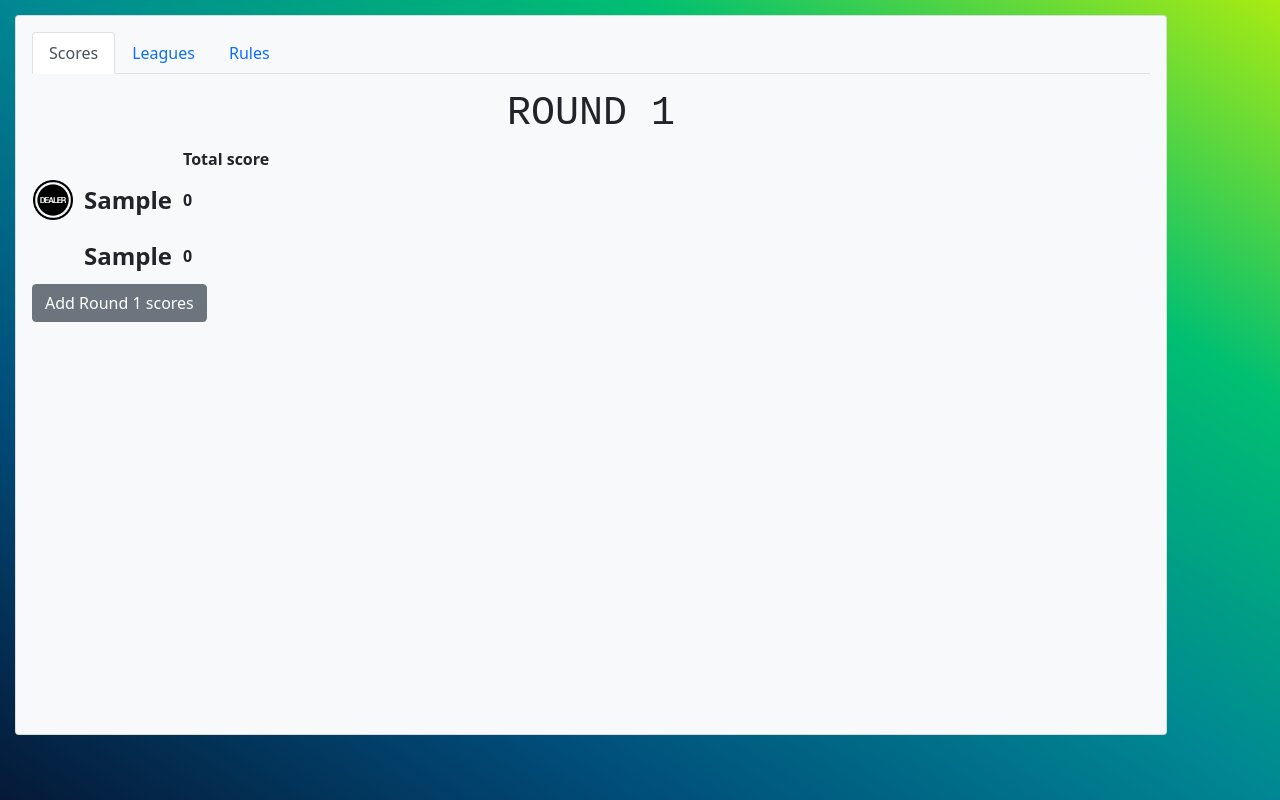
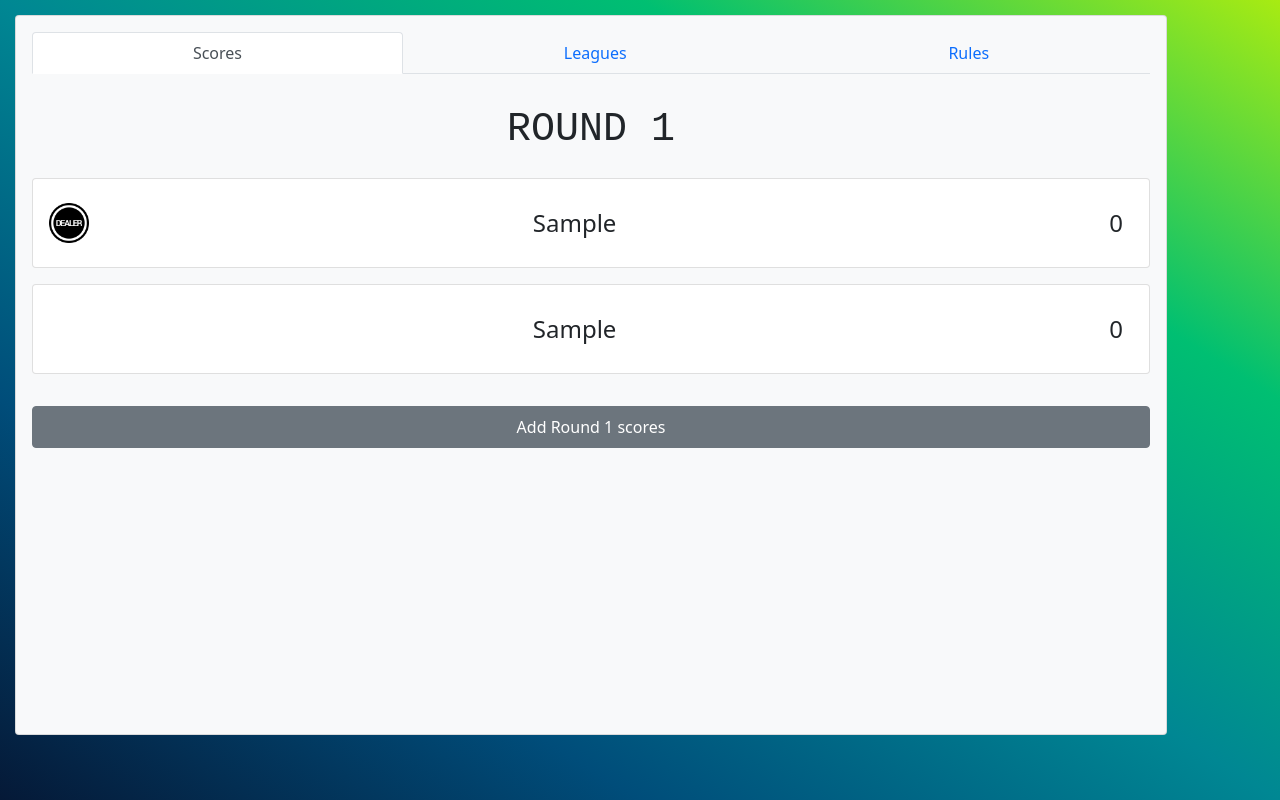
Before and after one commit to tomlowen/cambio-scorer, a Vue app in the folder frontend/: page /scores in a window 1280 px wide. Both pictures are taken after typing "Sample", "Sample" into the empty fields and a click on the button "Start scoring". Built offline with nearby package versions, Linux system fonts and the light colour scheme; no server answers.

Commit message:
styling updated

```diff
--- a/frontend/src/assets/css/index.css
+++ b/frontend/src/assets/css/index.css
@@ -15,6 +15,10 @@ body {
 
 .app-container {
   height:100%;
+}
+
+.dealer-col {
+  width: 1px;
 }
 
 .dealer-icon {
@@ -51,7 +55,7 @@ h1 {
   justify-content: space-between;
 }
 
-.name-col {
+.name-col, .total-score-col {
   padding: 10px;
   font-size: 24px;
   vertical-align: top;
@@ -74,7 +78,16 @@ h1 {
   padding-bottom: 30px;
 }
 
+.player-score-card {
+  display: flex;
+  flex-direction: row;
+  justify-content: space-between;
+  align-items: center;
+  width: 100%;
+}
+
 .score-card {
+  background-color: red;
   position: absolute;
   top: 15px;
   margin-left: 15px;
--- a/frontend/src/components/components/RoundInputModal.vue
+++ b/frontend/src/components/components/RoundInputModal.vue
@@ -1,5 +1,7 @@
 <template>
   <b-modal id="round-input-modal" hide-footer>
+    <h1 class="py-3">Round {{game.current_round}} scores</h1>
+
     <table class="w-100">
       <tr>
         <th class="column name-col"></th>
@@ -43,6 +45,7 @@ export default {
     ...mapGetters([
       'players',
       'rounds',
+      'game',
     ]),
   },
 
--- a/frontend/src/components/components/Rules.vue
+++ b/frontend/src/components/components/Rules.vue
@@ -21,7 +21,7 @@
       </tr>
       <tr>
         <td>All others: </td>
-        <td>face value</td>
+        <td>Face value</td>
       </tr>
     </table>
   </div>
--- a/frontend/src/components/components/ScoresTable.vue
+++ b/frontend/src/components/components/ScoresTable.vue
@@ -1,22 +1,19 @@
 <template>
-  <div>
-    <h1>Round {{game.current_round}}</h1>
-    <table>
-      <tr>
-        <th class="column dealer-col"></th>
-        <th class="column name-col"></th>
-        <th class="column total-score-col">Total score</th>
-      </tr>
-      <tr v-for="player in players" :key="player.name">
-        <th class="column dealer-col">
-          <img src="/dealer.png" v-if="player.dealer" class="dealer-icon selected">
-        </th>
-        <th class="column name-col">{{player.name}}</th>
-        <th class="column total-score-col">{{player.gameScore}}</th>
-      </tr>
-    </table>
-    <b-button v-if="game.current_round < game.rounds" id="show-btn" @click="$bvModal.show('round-input-modal')">Add Round {{game.current_round}} scores</b-button>
-    <b-button v-else @click="submitRoundScore">Finish the game</b-button>
+  <div class="w-100">
+    <h1 class="py-3">Round {{game.current_round}}</h1>
+    <div v-for="player in players" :key="player.name">
+      <b-card class="mb-3">
+          <div class="player-score-card">
+            <div class="column dealer-col">
+              <img src="/dealer.png" v-if="player.dealer" class="dealer-icon selected">
+            </div>
+            <div class="column name-col">{{player.name}}</div>
+            <div class="column total-score-col">{{player.gameScore}}</div>
+          </div>
+      </b-card>
+      </div>
+    <b-button class="w-100 py-2 my-3" block v-if="game.current_round < game.rounds" id="show-btn" @click="$bvModal.show('round-input-modal')">Add Round {{game.current_round}} scores</b-button>
+    <b-button class="w-100 py-2 my-3" block v-else @click="submitRoundScore">Finish the game</b-button>
     <round-input-modal></round-input-modal>
   </div>
 </template>
--- a/frontend/src/components/pages/ScorePage.vue
+++ b/frontend/src/components/pages/ScorePage.vue
@@ -1,6 +1,6 @@
 <template>
 <b-card class="score-card" bg-variant="light">
-      <b-tabs content-class="mt-3">
+    <b-tabs content-class="mt-3" fill>
       <b-tab title="Scores" active>
         <scores-table></scores-table>
       </b-tab>
--- a/frontend/src/components/pages/StartPage.vue
+++ b/frontend/src/components/pages/StartPage.vue
@@ -35,9 +35,6 @@
           </b-button>
         </b-form-group>
 
-        <b-button id="show-btn" @click="$bvModal.show('options-modal')">More options</b-button>
-        <options-modal></options-modal>
-
         <div class="d-grid gap-2">
           <b-button
             block
@@ -47,6 +44,10 @@
           Start scoring
           </b-button>
         </div>
+
+        <b-button class="mt-3" variant="outline-dark" id="show-btn" @click="$bvModal.show('options-modal')">More options</b-button>
+        <options-modal></options-modal>
+
       </b-form>
     </b-card>
   </div>
```
